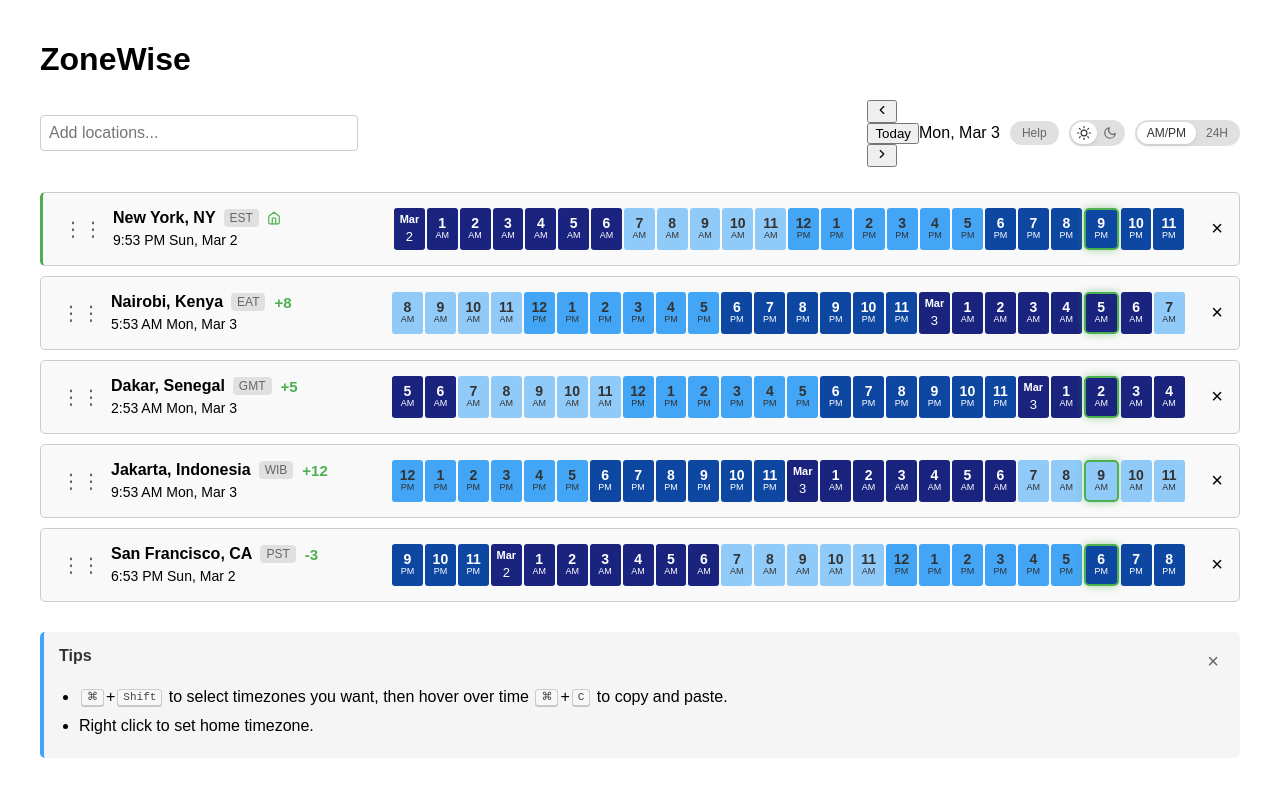
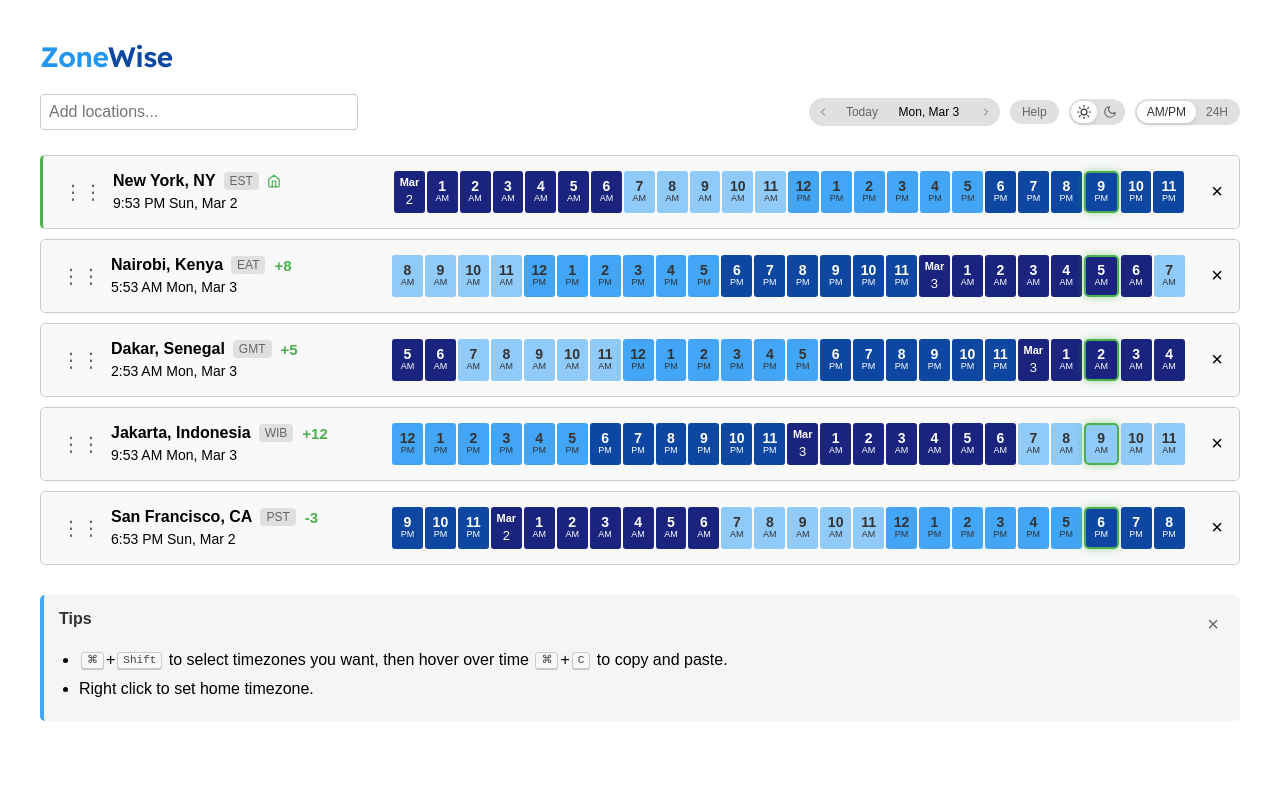
Before and after one commit to mberg/timehopper, a React (Create React App) app: page / in a window 1280 px wide. Shown: the top 796 px of the page. Built offline with nearby package versions, Linux system fonts and the light colour scheme.

Commit message:
change title

```diff
--- a/src/App.css
+++ b/src/App.css
@@ -1,3 +1,6 @@
+/* Import Lexend Deca font from Google Fonts */
+@import url('https://fonts.googleapis.com/css2?family=Lexend+Deca:wght@400;600&display=swap');
+
 .app {
   font-family: Arial, sans-serif;
   max-width: 1200px;
@@ -839,3 +842,207 @@ body.dark-mode .time-slot.current-hour.highlight {
 body.dark-mode .time-slot.current-hour.highlight::after {
   box-shadow: 0 0 8px rgba(100, 181, 246, 0.5);
 }
+
+/* Date picker styling */
+.date-picker {
+  margin: 0;
+}
+
+.date-navigation {
+  display: flex;
+  align-items: center;
+  gap: 5px;
+  background-color: #e0e0e0;
+  border-radius: 16px;
+  padding: 2px;
+  height: 24px;
+}
+
+body.dark-mode .date-navigation {
+  background-color: #444;
+}
+
+.date-nav-button {
+  background: none;
+  border: none;
+  cursor: pointer;
+  display: flex;
+  align-items: center;
+  justify-content: center;
+  width: 24px;
+  height: 24px;
+  border-radius: 50%;
+  color: #666;
+  transition: background-color 0.2s;
+}
+
+.date-nav-button:hover {
+  background-color: rgba(0,0,0,0.1);
+}
+
+body.dark-mode .date-nav-button {
+  color: #aaa;
+}
+
+body.dark-mode .date-nav-button:hover {
+  background-color: rgba(255,255,255,0.1);
+}
+
+.date-display {
+  display: flex;
+  align-items: center;
+  gap: 5px;
+  font-size: 12px;
+}
+
+.today-button {
+  background-color: transparent;
+  border: none;
+  padding: 2px 6px;
+  font-size: 12px;
+  cursor: pointer;
+  color: #666;
+}
+
+.today-button:hover {
+  color: #333;
+}
+
+body.dark-mode .today-button {
+  color: #aaa;
+}
+
+body.dark-mode .today-button:hover {
+  color: #fff;
+}
+
+.selected-date {
+  min-width: 80px;
+  text-align: center;
+  cursor: pointer;
+}
+
+.selected-date:hover {
+  text-decoration: underline;
+}
+
+.date-display {
+  position: relative;
+}
+
+.calendar-popup {
+  position: absolute;
+  top: 100%;
+  left: 50%;
+  transform: translateX(-50%);
+  margin-top: 5px;
+  z-index: 1000;
+  background: white;
+  border-radius: 8px;
+  box-shadow: 0 4px 12px rgba(0,0,0,0.15);
+  padding: 10px;
+}
+
+body.dark-mode .calendar-popup {
+  background: #333;
+  box-shadow: 0 4px 12px rgba(0,0,0,0.3);
+}
+
+/* Customize react-calendar for dark mode */
+body.dark-mode .react-calendar {
+  background-color: #333;
+  color: #e0e0e0;
+  border-color: #555;
+}
+
+body.dark-mode .react-calendar__tile {
+  color: #e0e0e0;
+}
+
+body.dark-mode .react-calendar__tile:enabled:hover,
+body.dark-mode .react-calendar__tile:enabled:focus {
+  background-color: #444;
+}
+
+body.dark-mode .react-calendar__tile--active {
+  background: #1976d2;
+}
+
+body.dark-mode .react-calendar__tile--now {
+  background: #424242;
+}
+
+body.dark-mode .selected-date {
+  color: #e0e0e0;
+}
+
+/* DST change indicator styling */
+.time-slot.dst-change {
+  position: relative;
+  border: 2px solid #f44336;
+  border-radius: 5px;
+  z-index: 1;
+}
+
+.time-slot.dst-change::after {
+  content: '';
+  position: absolute;
+  top: -2px;
+  left: -2px;
+  right: -2px;
+  bottom: -2px;
+  border-radius: 5px;
+  box-shadow: 0 0 8px rgba(244, 67, 54, 0.5);
+  z-index: -1;
+}
+
+.dst-indicator {
+  position: absolute;
+  top: -8px;
+  left: 50%;
+  transform: translateX(-50%);
+  background-color: #f44336;
+  color: white;
+  font-size: 9px;
+  padding: 1px 3px;
+  border-radius: 2px;
+  font-weight: bold;
+}
+
+body.dark-mode .time-slot.dst-change {
+  border-color: #e57373;
+}
+
+body.dark-mode .time-slot.dst-change::after {
+  box-shadow: 0 0 8px rgba(229, 115, 115, 0.5);
+}
+
+body.dark-mode .dst-indicator {
+  background-color: #e57373;
+}
+
+/* Update the app title styling with split colors */
+.app h1 {
+  font-family: 'Lexend Deca', sans-serif;
+  font-weight: 600;
+  letter-spacing: -0.5px;
+  font-size: 28px;
+  margin-bottom: 20px;
+  display: inline-block;
+}
+
+.app h1 .zone {
+  color: #2196f3; /* Color used for 12PM (afternoon) */
+}
+
+.app h1 .wise {
+  color: #0d47a1; /* Color used for 3AM (night) */
+}
+
+body.dark-mode .app h1 .zone {
+  color: #64b5f6; /* Lighter blue for dark mode */
+}
+
+body.dark-mode .app h1 .wise {
+  color: #0d47a1; /* Lighter purple for dark mode */
+}
--- a/src/App.js
+++ b/src/App.js
@@ -901,7 +901,10 @@ function App() {
 
   return (
     <div className="app">
-      <h1>ZoneWise</h1>
+      <h1>
+        <span className="zone">Zone</span>
+        <span className="wise">Wise</span>
+      </h1>
 
       {/* App header without toggles */}
       <div className="app-header">
```
